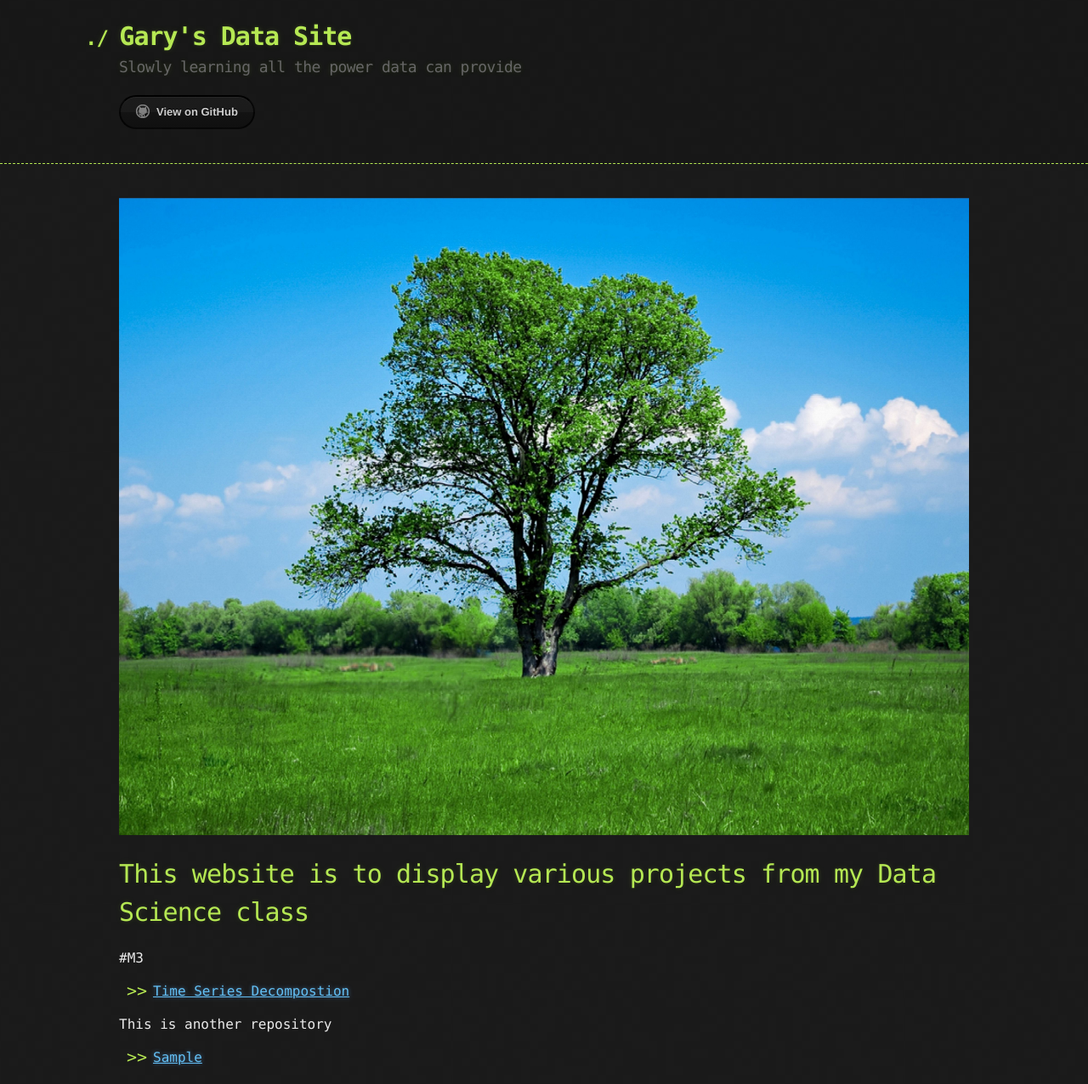
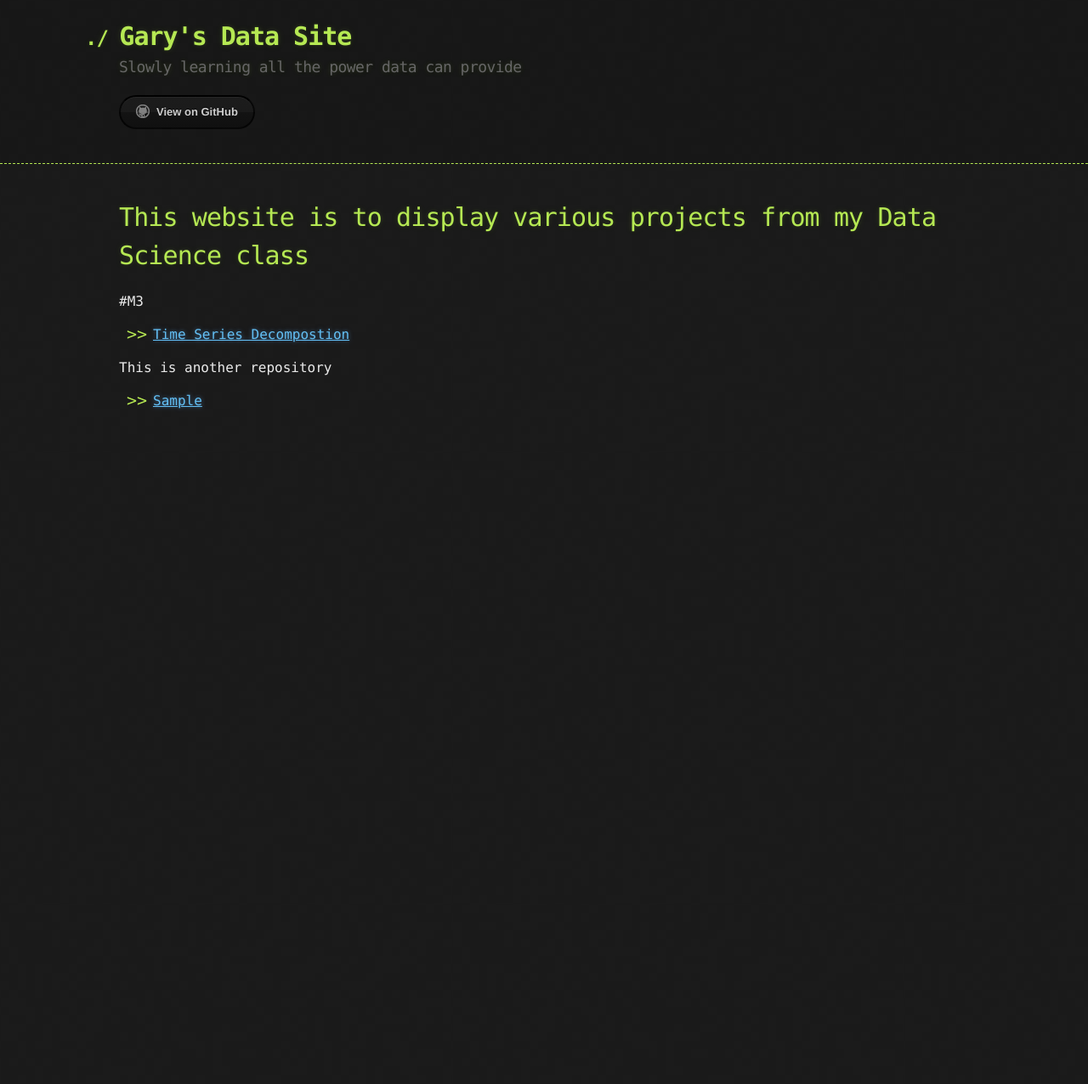
Before and after one commit to link0117/link0117.github.io, a Jekyll site: the page built from index.md, in a window 1280 px wide. Shown: the whole page at 85% size. Built offline with Jekyll 4.4.1, drawn with Linux system fonts in a browser that asks for light colours; our own code applies the rules of GitHub Pages for plain Markdown files; after the commit the page ends 900 px from its top, so only the background shows below that.

Commit message:
Update index.md

```diff
--- a/index.md
+++ b/index.md
@@ -1,8 +1,6 @@
 ---
 layout: default
 ---
-
-![Nice Tree](/Pictures/tree.jpg)
 
 
 # This website is to display various projects from my Data Science class
```
